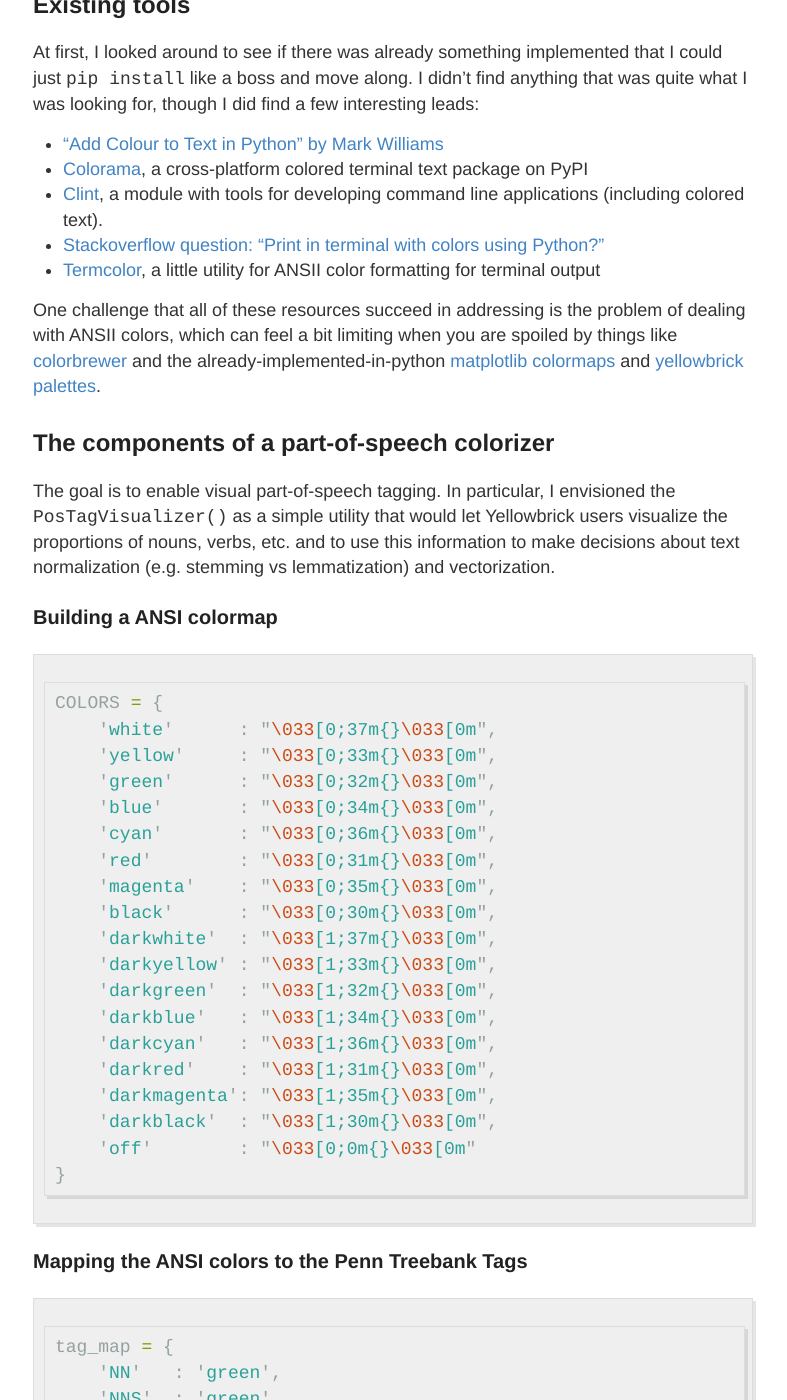
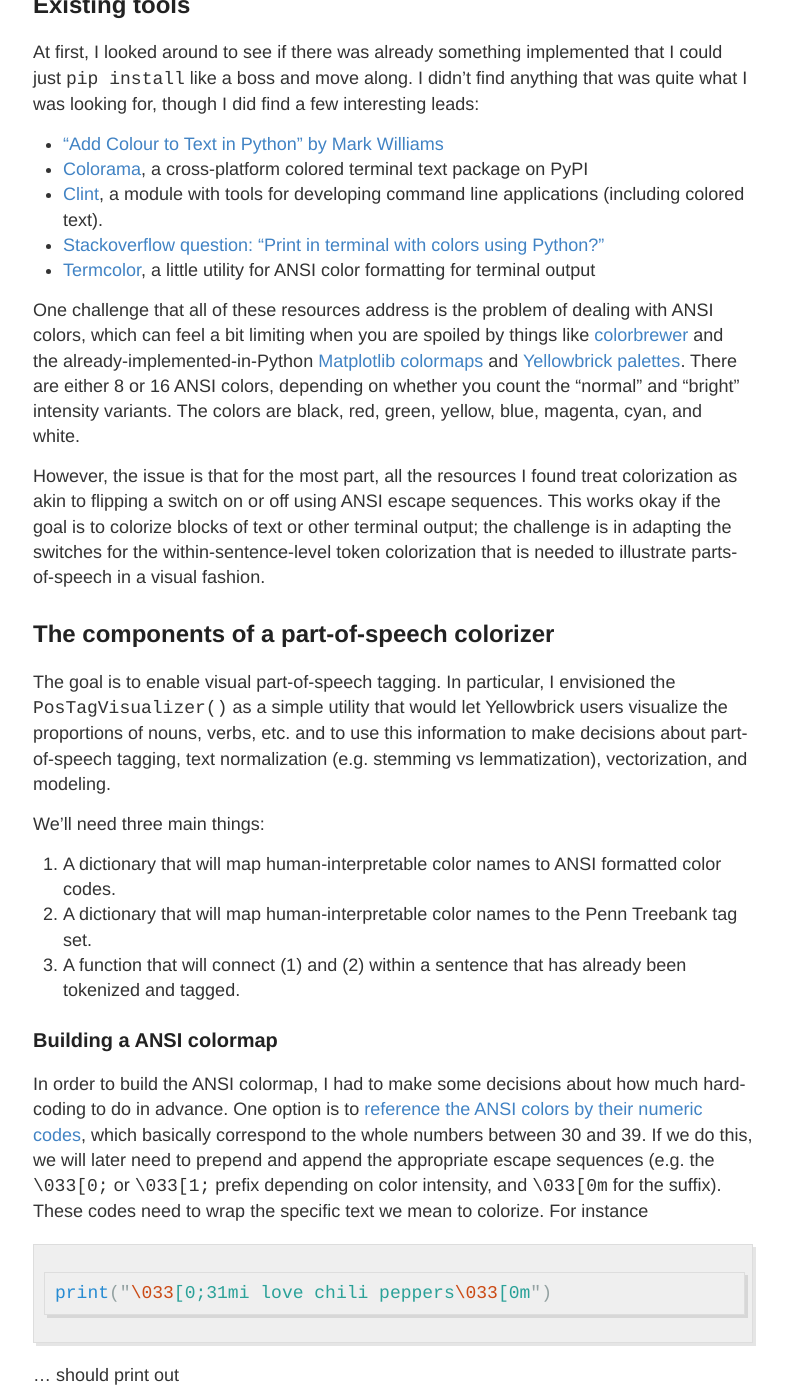
Before and after one commit to rebeccabilbro/rebeccabilbro.github.io, a Jekyll site: the page built from _posts/2017-3-7-colorizing-text-by-part-of-speech.md, in a window 1280 px wide and 1400 px high, scrolled down 2580 px. Shown: the whole window, without its empty margins (247-1034 px from the left). Built offline with Jekyll 4.4.1, drawn with Linux system fonts in a browser that asks for light colours; some of the changed text lies outside the part shown.

Commit message:
description of colormap construction

````diff
--- a/_posts/2017-3-7-colorizing-text-by-part-of-speech.md
+++ b/_posts/2017-3-7-colorizing-text-by-part-of-speech.md
@@ -51,18 +51,38 @@ At first, I looked around to see if there was already something implemented that
 - [Colorama](https://pypi.python.org/pypi/colorama), a cross-platform colored terminal text package on PyPI
 - [Clint](https://pypi.python.org/pypi/clint/), a module with tools for developing command line applications (including colored text).
 - [Stackoverflow question: "Print in terminal with colors using Python?"](http://stackoverflow.com/questions/287871/print-in-terminal-with-colors-using-python)
-- [Termcolor](https://github.com/Parallel-in-Time/PararealF90/tree/master/termcolor-1.1.0), a little utility for ANSII color formatting for terminal output
+- [Termcolor](https://github.com/Parallel-in-Time/PararealF90/tree/master/termcolor-1.1.0), a little utility for ANSI color formatting for terminal output
 
-One challenge that all of these resources succeed in addressing is the problem of dealing with ANSII colors, which can feel a bit limiting when you are spoiled by things like [colorbrewer](http://colorbrewer2.org/#type=sequential&scheme=BuGn&n=3) and the already-implemented-in-python [matplotlib colormaps](http://matplotlib.org/users/colormaps.html) and [yellowbrick palettes](http://www.scikit-yb.org/en/latest/examples/palettes.html).
+One challenge that all of these resources address is the problem of dealing with ANSI colors, which can feel a bit limiting when you are spoiled by things like [colorbrewer](http://colorbrewer2.org/#type=sequential&scheme=BuGn&n=3) and the already-implemented-in-Python [Matplotlib colormaps](http://matplotlib.org/users/colormaps.html) and [Yellowbrick palettes](http://www.scikit-yb.org/en/latest/examples/palettes.html). There are either 8 or 16 ANSI colors, depending on whether you count the "normal" and "bright" intensity variants. The colors are black, red, green, yellow, blue, magenta, cyan, and white.
+
+However, the issue is that for the most part, all the resources I found treat colorization as akin to flipping a switch on or off using ANSI escape sequences. This works okay if the goal is to colorize blocks of text or other terminal output; the challenge is in adapting the switches for the within-sentence-level token colorization that is needed to illustrate parts-of-speech in a visual fashion.
 
 
 
 ## The components of a part-of-speech colorizer
 
-The goal is to enable visual part-of-speech tagging. In particular, I envisioned the `PosTagVisualizer()` as a simple utility that would let Yellowbrick users visualize the proportions of nouns, verbs, etc. and to use this information to make decisions about text normalization (e.g. stemming vs lemmatization) and vectorization.
+The goal is to enable visual part-of-speech tagging. In particular, I envisioned the `PosTagVisualizer()` as a simple utility that would let Yellowbrick users visualize the proportions of nouns, verbs, etc. and to use this information to make decisions about part-of-speech tagging, text normalization (e.g. stemming vs lemmatization), vectorization, and modeling.
+
+We'll need three main things:
+ 1. A dictionary that will map human-interpretable color names to ANSI formatted color codes.
+ 2. A dictionary that will map human-interpretable color names to the Penn Treebank tag set.
+ 3. A function that will connect (1) and (2) within a sentence that has already been tokenized and tagged.
 
 
 ### Building a ANSI colormap
+
+In order to build the ANSI colormap, I had to make some decisions about how much hard-coding to do in advance. One option is to [reference the ANSI colors by their numeric codes](https://github.com/tartley/colorama/blob/master/colorama/ansi.py#L49), which basically correspond to the whole numbers between 30 and 39.  If we do this, we will later need to prepend and append the appropriate escape sequences (e.g. the `\033[0;` or `\033[1;` prefix depending on color intensity, and `\033[0m` for the suffix). These codes need to wrap the specific text we mean to colorize. For instance
+
+```python
+print("\033[0;31mi love chili peppers\033[0m")
+```
+
+... should print out
+
+<span style="color:darkred;">i love chili peppers</span>
+
+Ultimately, I decided to use Python string formatting brackets and hard code the rest into my colormap.
+
 ```python
 COLORS = {
     'white'      : "\033[0;37m{}\033[0m",
@@ -85,7 +105,9 @@ COLORS = {
 }
 ```
 
-### Mapping the ANSI colors to the Penn Treebank Tags
+### Mapping the colors to Penn Treebank tags
+
+The next step is to map the colors to the Penn Treebank tags. This was challenging mainly because there are a LOT of part-of-speech tags, and basically only 8 colors. If I was going to do this again, I might extend my options by using not only text colorization (e.g. foreground text coloring) but also text highlighting (e.g. background text coloring), just to give myself some more options for the colorization. What I've done for now is to group similar tags into color categories, so any kind of noun is green, whether it's singular, plural, proper, or otherwise:
 
 ```python
 tag_map = {
@@ -129,6 +151,7 @@ tag_map = {
 
 
 ### A function to colorize the text
+
 
 ```python
 def colored(text, color=None):
````
